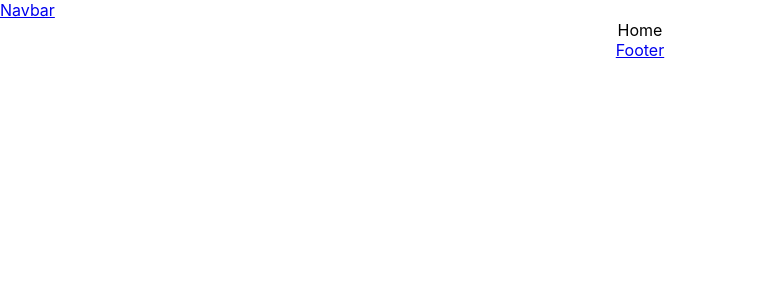
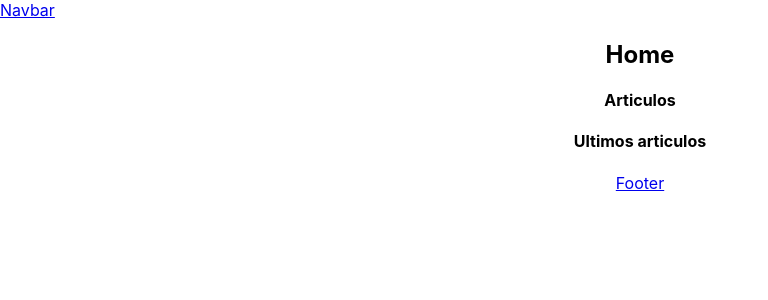
Before and after one commit to HugoDMiranda/Blog, a React (Create React App) app: page / in a window 1280 px wide. Shown: the top 300 px of the page, without its empty margins (0-768 px from the left). Built offline with nearby package versions, Linux system fonts and the light colour scheme.

Commit message:
Home component update

```diff
--- a/src/views/Home.js
+++ b/src/views/Home.js
@@ -2,7 +2,15 @@ import React from "react";
 import "../sass/Home.css";
 
 function Home() {
-  return <div>Home</div>;
+  return (
+    <main>
+      <h2>Home</h2>
+      <div>
+        <h4>Articulos</h4>
+        <h4>Ultimos articulos</h4>
+      </div>
+    </main>
+  );
 }
 
 export default Home;
```
